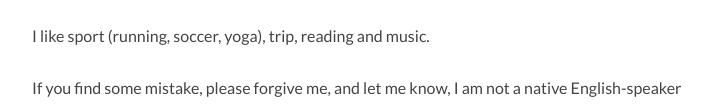
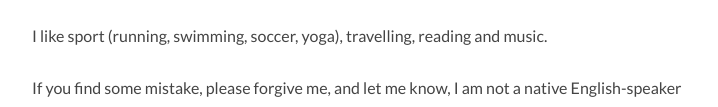
Before and after one commit to antomor/antomor.github.io, a plain HTML site: page about/index.html in a window 1280 px wide. Shown: the part 232-339 px from the top of the page, without its empty margins (278-996 px from the left). Drawn offline with Linux system fonts and the light colour scheme.

Commit message:
rebuilding site Fri Jan 26 22:31:41 CET 2018

```diff
--- a/about/index.html
+++ b/about/index.html
@@ -62,7 +62,7 @@
 		<p>Hi, I am Antonio, a Software Engineer and I like software architecture and its implementation.
 I like facing new challenges, from learning new programming language/tools (both front-end and back-end) to learning IT Securty stuffs, which is my secret hobby ( I am a newbie ;-) )</p>
 
-<p>I like sport (running, soccer, yoga), trip, reading and music.</p>
+<p>I like sport (running, swimming, soccer, yoga), travelling, reading and music.</p>
 
 <p>If you find some mistake, please forgive me, and let me know, I am not a native English-speaker although I am trying to improve it as well as French.</p>
 
```
